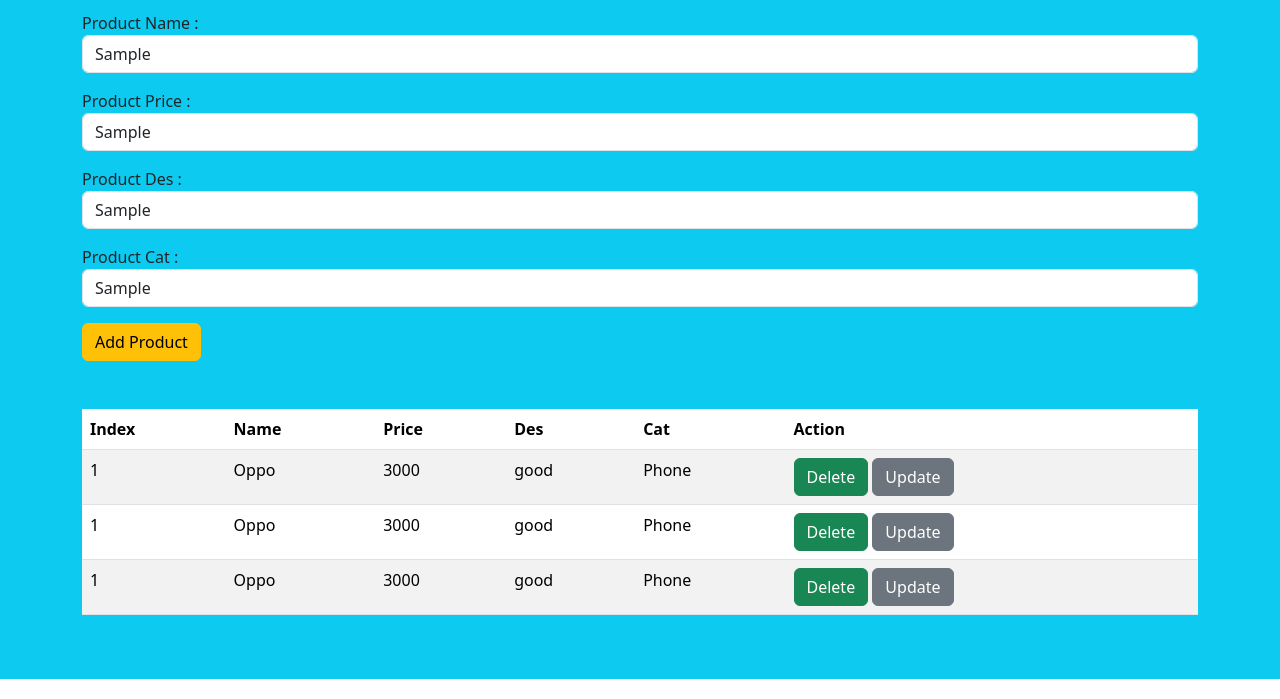
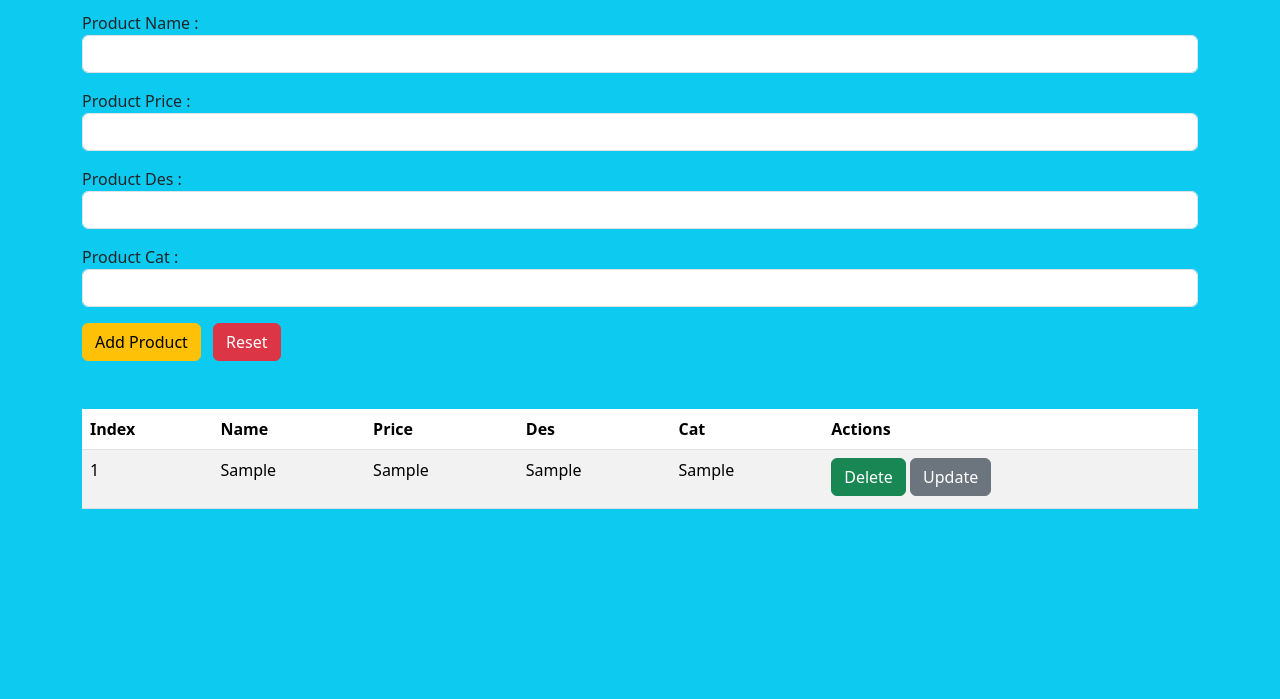
Before and after one commit to Mohamedbeko443/Products-Management-System, a plain HTML site: page index.html in a window 1280 px wide. Both pictures are taken after typing "Sample", "Sample", "Sample", "Sample" into the empty fields and a click on the button "Add Product". Shown: the part 101-800 px from the top of the page. Drawn offline with Linux system fonts and the light colour scheme.

Commit message:
Add , Delete and display product

```diff
--- a/Js/main.js
+++ b/Js/main.js
@@ -0,0 +1,63 @@
+
+
+var productName = document.getElementById("ProductName");
+var productPrice = document.getElementById("ProductPrice");
+var productDes = document.getElementById("ProductDes");
+var productCat = document.getElementById("ProductCat");
+var tableBody = document.getElementById("tableBody");
+var productContainer = [];
+
+
+if(localStorage.getItem("allProducts"))
+{
+    productContainer = JSON.parse(localStorage.getItem("allProducts"));
+    displayProducts(productContainer);
+}
+
+function addProduct() {
+    var product = {
+        name: productName.value,
+        price: productPrice.value,
+        des: productDes.value,
+        cat: productCat.value
+    };
+    productContainer.push(product);
+    localStorage.setItem("allProducts" , JSON.stringify(productContainer));
+    displayProducts(productContainer);
+    clearForm();
+}
+
+
+function clearForm() {
+    productName.value = "";
+    productPrice.value = "";
+    productDes.value = "";
+    productCat.value = "";
+}
+
+
+function displayProducts(arrayContainer) {
+
+    var box = ``;
+    for (var i = 0; i < arrayContainer.length; i++) {
+        box += ` <tr>
+                                <td>${i + 1}</td>
+                                <td>${arrayContainer[i].name}</td>
+                                <td>${arrayContainer[i].price}</td>
+                                <td>${arrayContainer[i].des}</td>
+                                <td>${arrayContainer[i].cat}</td>
+                                <td>
+                                    <button class="btn btn-success mb-1" onclick = "deleteProduct(${i});" >Delete</button>
+                                    <button class="btn btn-secondary mb-1">Update</button>
+                                </td>
+                            </tr>`;
+    }
+    tableBody.innerHTML = box;
+}
+
+
+function deleteProduct(index){
+    productContainer.splice(index , 1);
+    localStorage.setItem("allProducts" , JSON.stringify(productContainer));
+    displayProducts(productContainer);
+}
--- a/index.html
+++ b/index.html
@@ -9,11 +9,11 @@
     <!-- Main CSS File -->
     <link rel="stylesheet" href="./CSS/style.css">
 </head>
-<body>
+<body class="bg-info">
 
-    <div class="FormControl bg-info py-5">
+    <div class="FormControl py-5">
         <div class="container ">
-            <h1 class="text-center mb-3">Form Data</h1>
+            <h1 class="text-center mb-3 ">Form Data</h1>
 
             <div class="content">
                 <label for="ProductName">Product Name :</label>
@@ -24,7 +24,8 @@
                 <input class="form-control mb-3" type="text"  id="ProductDes">
                 <label for="ProductCat">Product Cat :</label>
                 <input class="form-control mb-3" type="text"  id="ProductCat">
-                <button class="btn btn-warning">Add Product</button>
+                <button class="btn btn-warning" onclick="addProduct();">Add Product</button>
+                <button class="btn btn-danger ms-2" onclick="">Reset</button>
             </div>
 
             <div class="TableData mt-5">
@@ -35,42 +36,9 @@
                         <th>Price</th>
                         <th>Des</th>
                         <th>Cat</th>
-                        <th>Action</th>
+                        <th>Actions</th>
                     </thead>
-                    <tbody>
-                        <tr>
-                            <td>1</td>
-                            <td>Oppo</td>
-                            <td>3000</td>
-                            <td>good</td>
-                            <td>Phone</td>
-                            <td>
-                                <button class="btn btn-success">Delete</button>
-                                <button class="btn btn-secondary">Update</button>
-                            </td>
-                        </tr>
-                        <tr>
-                            <td>1</td>
-                            <td>Oppo</td>
-                            <td>3000</td>
-                            <td>good</td>
-                            <td>Phone</td>
-                            <td>
-                                <button class="btn btn-success">Delete</button>
-                                <button class="btn btn-secondary">Update</button>
-                            </td>
-                        </tr>
-                        <tr>
-                            <td>1</td>
-                            <td>Oppo</td>
-                            <td>3000</td>
-                            <td>good</td>
-                            <td>Phone</td>
-                            <td>
-                                <button class="btn btn-success">Delete</button>
-                                <button class="btn btn-secondary">Update</button>
-                            </td>
-                        </tr>
+                    <tbody id="tableBody">
                     </tbody>
                 </table>
             </div>
```
